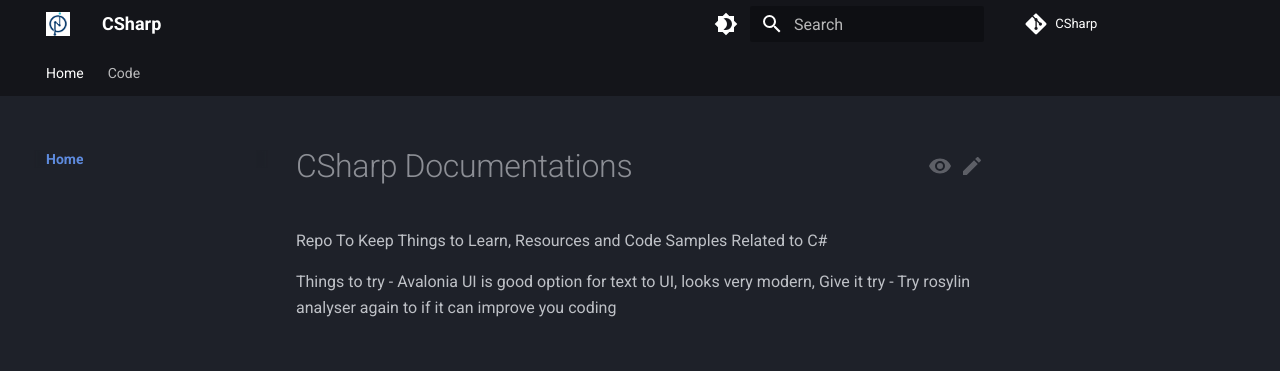
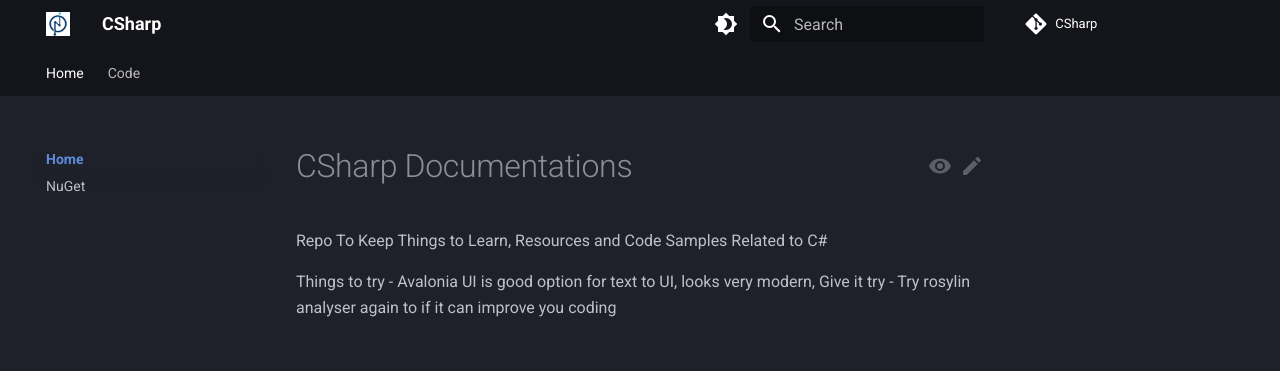
Before and after one commit to NodesAutomations/CSharp, an MkDocs documentation site: the page built from docs/index.md, in a window 1280 px wide. Shown: the top 371 px of the page. Built offline with MkDocs 1.6.1 and Material for MkDocs 9.7.7, drawn with Linux system fonts in a browser that asks for light colours; comment, search, counter and statistics services are not loaded.

Commit message:
Nuget Doc added

```diff
--- a/mkdocs.yml
+++ b/mkdocs.yml
@@ -11,6 +11,7 @@
 nav:
   - Home:
     - index.md
+    - NuGet: NuGet.md
   - Code:
     - Code/Access Modifiers.md
     - Code/Array.md
```
Also changed, not shown: docs/NuGet.md (renamed from Nuget/NuGet Package Generation.md).
